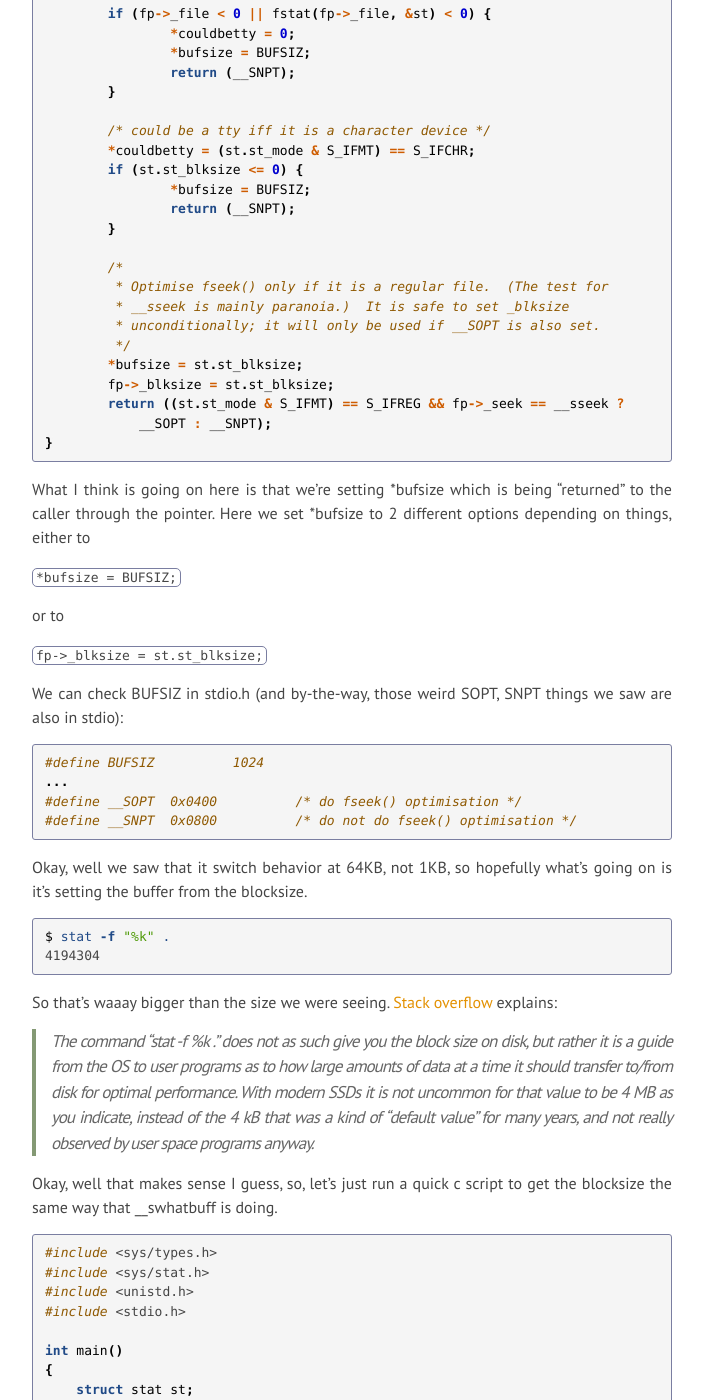
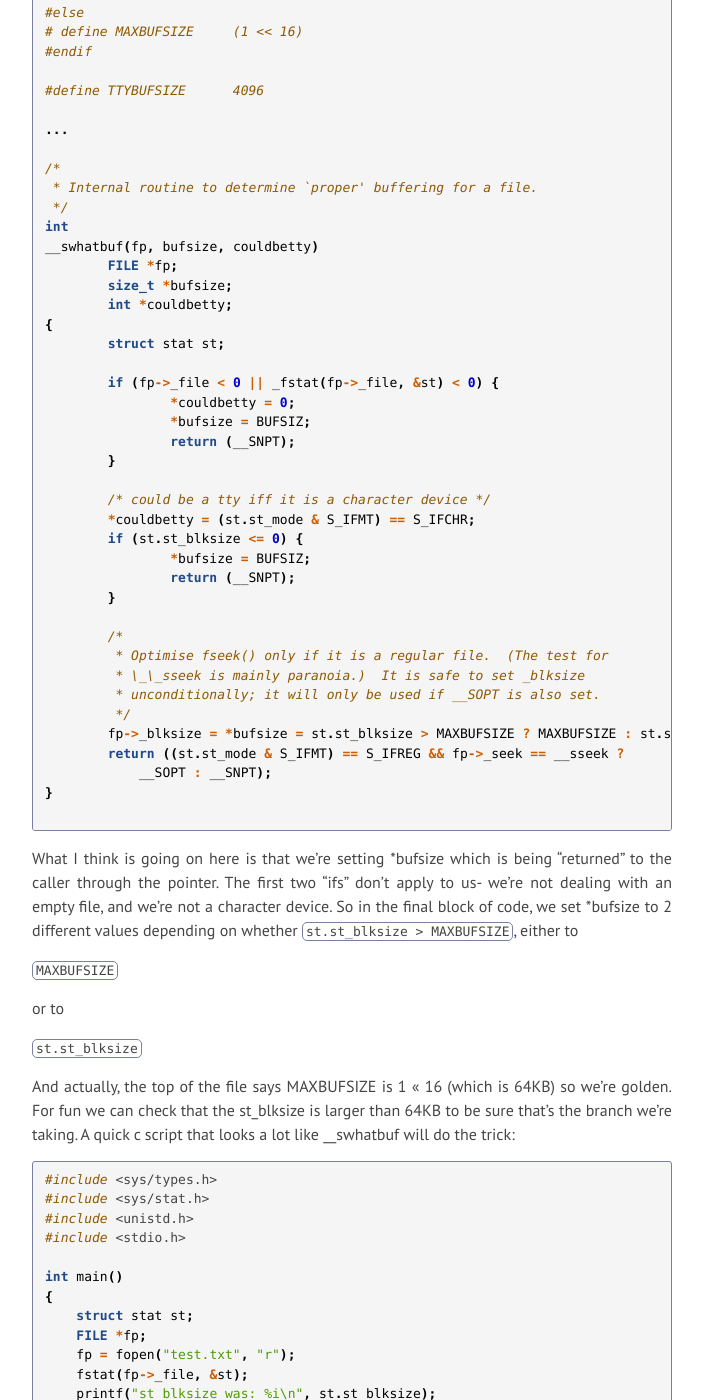
Before and after one commit to anniecherk/anniecherk.github.io, a Jekyll site: the page built from _posts/2018-01-11-grep.markdown, in a window 1280 px wide and 1400 px high, scrolled down 8795 px. Shown: the whole window, without its empty margins (288-993 px from the left). Built offline with Jekyll 4.4.1, drawn with Linux system fonts in a browser that asks for light colours; nearby versions of some CDN libraries; some of the changed text lies outside the part shown.

Commit message:
updated why the write buffer is the way it is

````diff
--- a/_posts/2018-01-11-grep.markdown
+++ b/_posts/2018-01-11-grep.markdown
@@ -266,22 +266,38 @@ Figuring out where fwrite set it's buffer size was more challenging- props here
 `fwrite --> __sfvwrite --> prep_write --> __swsetup --> smakebuf --> __swhatbuf`
 
 
-I won't walk you through all those layers of control flow but you can definitely check it out yourself if you want; starting at [fwrite](https://opensource.apple.com/source/Libc/Libc-167/stdio.subproj/fwrite.c.auto.html) and ending at [__swhatbuff](https://opensource.apple.com/source/Libc/Libc-167/stdio.subproj/makebuf.c.auto.html).
-let's take a look at __swhatbuff:
+I won't walk you through all those layers of control flow but you can definitely check it out yourself if you want; starting at [fwrite](https://opensource.apple.com/source/Libc/Libc-167/stdio.subproj/fwrite.c.auto.html) and ending at [__swhatbuff](https://opensource.apple.com/source/Libc/Libc-1244.1.7/stdio/FreeBSD/makebuf.c.auto.html).
+
+
+
+
+**Interesting Side-note!** The implementation of `makebuf.c` in the latest apple OS (High Sierra) is *rather different* than in the implementation in [an older version](https://opensource.apple.com/source/Libc/Libc-167/stdio.subproj/makebuf.c.auto.html). Perhaps because Apple redid their file system for High Sierra? I know this because I went through an existential crisis (is everything I know a lie?) trying to figure out why the behavior I was seeing was inconsistent with the source code before I figured out it was the wrong version!
+
+Okay, anyways, let's take a look at the \_\_swhatbuff that's in High Sierra, because that's what I'm running:
 
 ```c
+#ifdef FEATURE_SMALL_STDIOBUF
+# define MAXBUFSIZE	(1 << 12)
+#else
+# define MAXBUFSIZE	(1 << 16)
+#endif
+
+#define TTYBUFSIZE	4096
+
+...
+
 /*
  * Internal routine to determine `proper' buffering for a file.
  */
 int
 __swhatbuf(fp, bufsize, couldbetty)
-	register FILE *fp;
+	FILE *fp;
 	size_t *bufsize;
 	int *couldbetty;
 {
 	struct stat st;
 
-	if (fp->_file < 0 || fstat(fp->_file, &st) < 0) {
+	if (fp->_file < 0 || _fstat(fp->_file, &st) < 0) {
 		*couldbetty = 0;
 		*bufsize = BUFSIZ;
 		return (__SNPT);
@@ -296,46 +312,25 @@ __swhatbuf(fp, bufsize, couldbetty)
 
 	/*
 	 * Optimise fseek() only if it is a regular file.  (The test for
-	 * __sseek is mainly paranoia.)  It is safe to set _blksize
+	 * \_\_sseek is mainly paranoia.)  It is safe to set _blksize
 	 * unconditionally; it will only be used if __SOPT is also set.
 	 */
-	*bufsize = st.st_blksize;
-	fp->_blksize = st.st_blksize;
+	fp->_blksize = *bufsize = st.st_blksize > MAXBUFSIZE ? MAXBUFSIZE : st.st_blksize;
 	return ((st.st_mode & S_IFMT) == S_IFREG && fp->_seek == __sseek ?
 	    __SOPT : __SNPT);
 }
+
 ```
 
-What I think is going on here is that we're setting \*bufsize which is being "returned" to the caller through the pointer. Here we set \*bufsize to 2 different options depending on things, either to
+What I think is going on here is that we're setting \*bufsize which is being "returned" to the caller through the pointer. The first two "ifs" don't apply to us- we're not dealing with an empty file, and we're not a character device. So in the final block of code, we set \*bufsize to 2 different values depending on whether `st.st_blksize > MAXBUFSIZE`, either to
 
-`*bufsize = BUFSIZ;`
+`MAXBUFSIZE`
 
 or to
 
-`fp->_blksize = st.st_blksize;`
+`st.st_blksize`
 
-We can check BUFSIZ in stdio.h (and by-the-way, those weird SOPT, SNPT things we saw are also in stdio):
-
-```c
-#define	BUFSIZ		1024
-...
-#define	__SOPT	0x0400		/* do fseek() optimisation */
-#define	__SNPT	0x0800		/* do not do fseek() optimisation */
-```
-
-Okay, well we saw that it switch behavior at 64KB, not 1KB, so hopefully what's going on is it's setting the buffer from the blocksize.
-
-```bash
-$ stat -f "%k" .
-4194304
-```
-
-So that's waaay bigger than the size we were seeing. [Stack overflow](https://apple.stackexchange.com/questions/310917/mac-high-sierra-file-system-block-size) explains:
-
-> The command "stat -f %k ." does not as such give you the block size on disk, but rather it is a guide from the OS to user programs as to how large amounts of data at a time it should transfer to/from disk for optimal performance.
-With modern SSDs it is not uncommon for that value to be 4 MB as you indicate, instead of the 4 kB that was a kind of "default value" for many years, and not really observed by user space programs anyway.
-
-Okay, well that makes sense I guess, so, let's just run a quick c script to get the blocksize the same way that \_\_swhatbuff is doing.
+And actually, the top of the file says MAXBUFSIZE is 1 << 16 (which is 64KB) so we're golden. For fun we can check that the st_blksize is larger than 64KB to be sure that's the branch we're taking. A quick c script that looks a lot like __swhatbuf will do the trick:
 
 ```c
 #include <sys/types.h>
@@ -361,9 +356,10 @@ $ gcc deleteme.c & ./a.out
 st_blksize was: 4194304
 ```
 
-So... I have no idea what's going on. Any ideas on how to find why the buffer size is being set to 64KB?
+Sweet, so st_blksize is 4MB which is definitely bigger than 64KB. So that's why that's the transition point between terminating & going into an infinite loop! 🎉
 
-## Conclusion
+
+## Conclusions
 
 1) Weird things happen when you read from files you write from.
 
@@ -371,15 +367,10 @@ So... I have no idea what's going on. Any ideas on how to find why the buffer si
 
 3) It's rad that you can read opensource code to figure out exactly what's going on.
 
-4) I still have no idea why on mac the write buffersize is 64KB. I'll hopefully figure it out at some point and update this article because how unsatisfying is that?
-
 
 ## Appendix
 
-1) I was looking at both the freebsd & apple's open source implementations of `fwrite` and they were almost identical... except that freebsd's version has both an integer overflow check & a lock. It's a little alarming that apple's version is missing those...it'd be interesting to see if you can get some weird behavior to trigger.
+I was looking at both the freebsd & apple's open source implementations of `fwrite` and they were almost identical... except that freebsd's version has both an integer overflow check & a lock. It's a little alarming that apple's version is missing those...it'd be interesting to see if you can get some weird behavior to trigger.
 
 
 ![](/images/mildly_alarming.jpg)
-
-
-2) You can build bsd's grep on a linux machine, and run the same experiments... and you get the same results *except* that the size at which it changes from terminating to looping is different! This is because the blocksize is different! And frustratingly, on linux, running `stat` gives you a result that's consistent with the write buffer size.
````
Also changed, not shown: other parts of _posts/2018-01-11-grep.markdown (+1 -1 lines).
